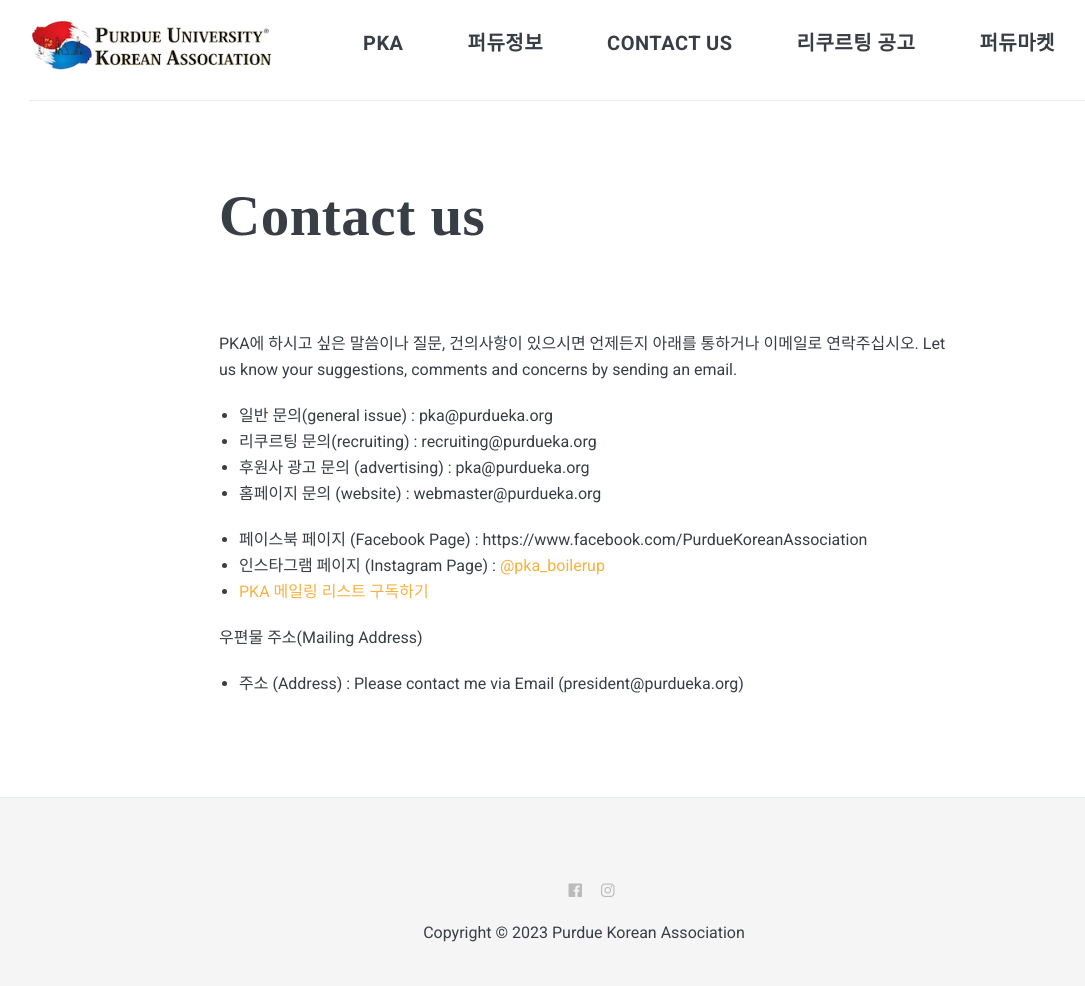
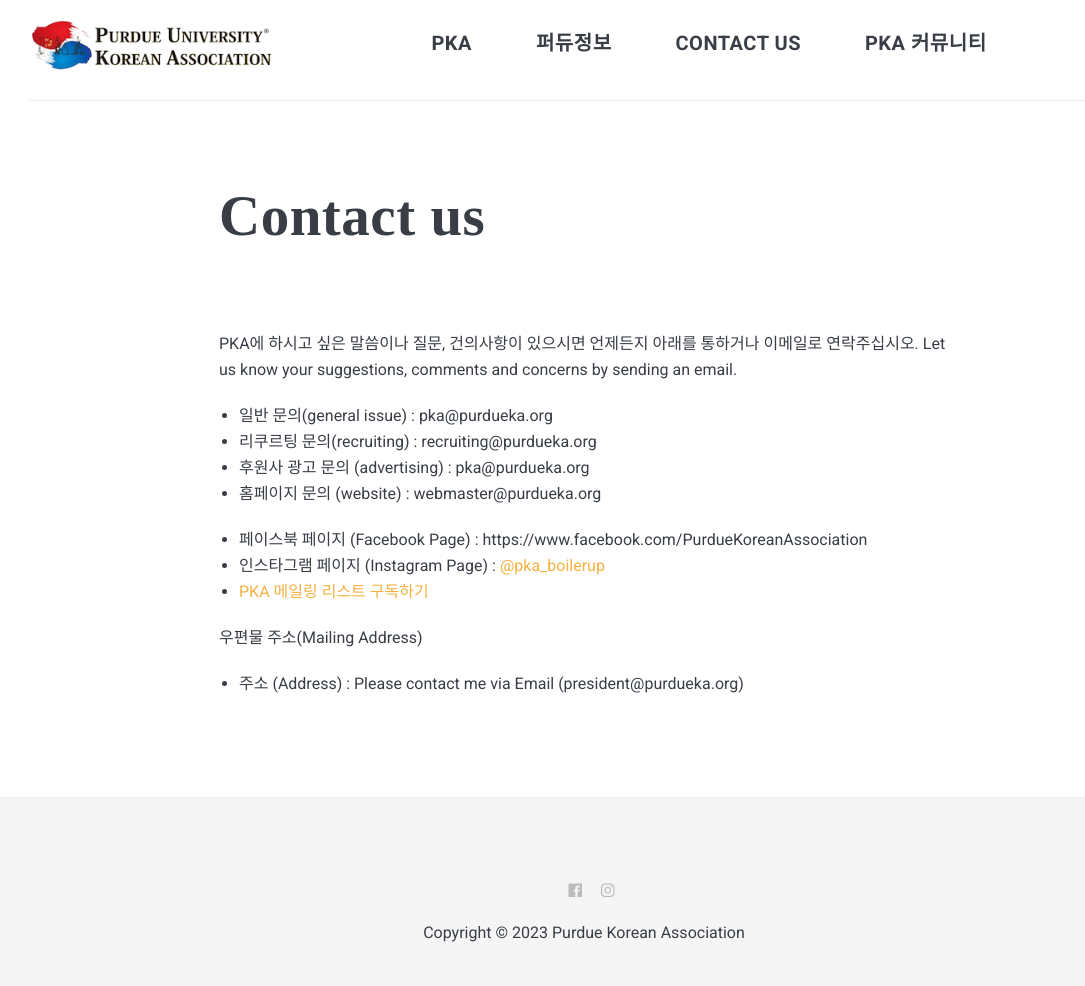
Before and after one commit to purdueka/purdueka.github.io, a Jekyll site: the page built from _pages/4-contact.md, in a window 1280 px wide. Shown: the whole page, without its empty margins (56-1141 px from the left). Built offline with Jekyll 4.4.1, drawn with Linux system fonts in a browser that asks for light colours; nearby versions of some CDN libraries.

Commit message:
pka 커뮤니티

```diff
--- a/_includes/header.html
+++ b/_includes/header.html
@@ -36,10 +36,7 @@
                 {% endunless %}
               {% endfor %}
               <li class="nav__item">
-                <a href="https://b.purdueka.org/?cat=87" target="_blank" class="nav__link">리쿠르팅 공고</a>
-              </li>
-              <li class="nav__item">
-                <a href="https://b.purdueka.org/?cat=85" target="_blank" class="nav__link">퍼듀마켓</a>
+                <a href="https://b.purdueka.org" target="_blank" class="nav__link">PKA 커뮤니티</a>
               </li>
             </ul>
 
```
